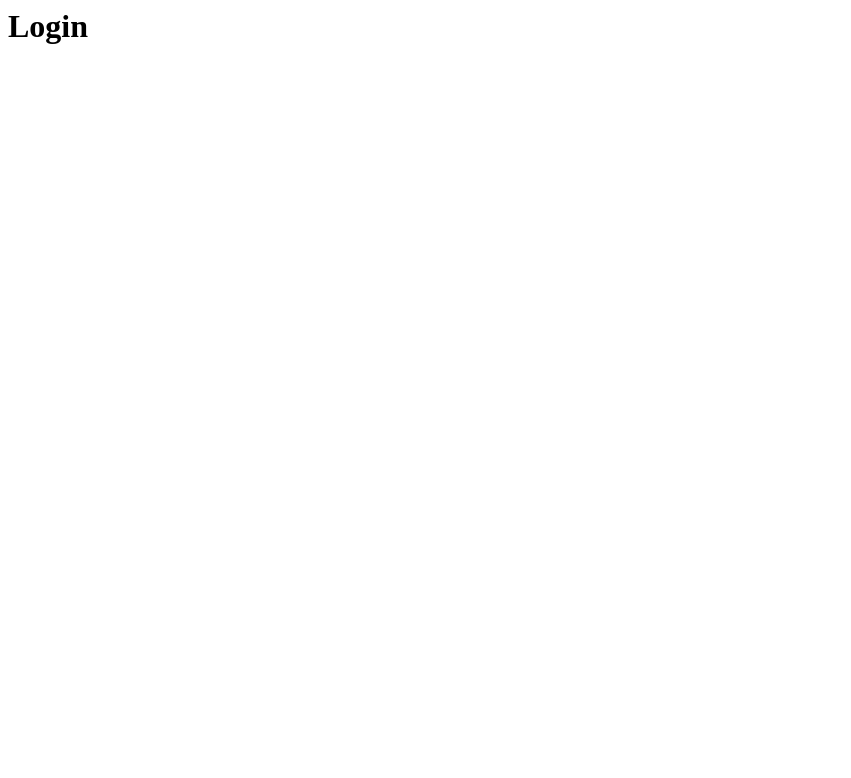
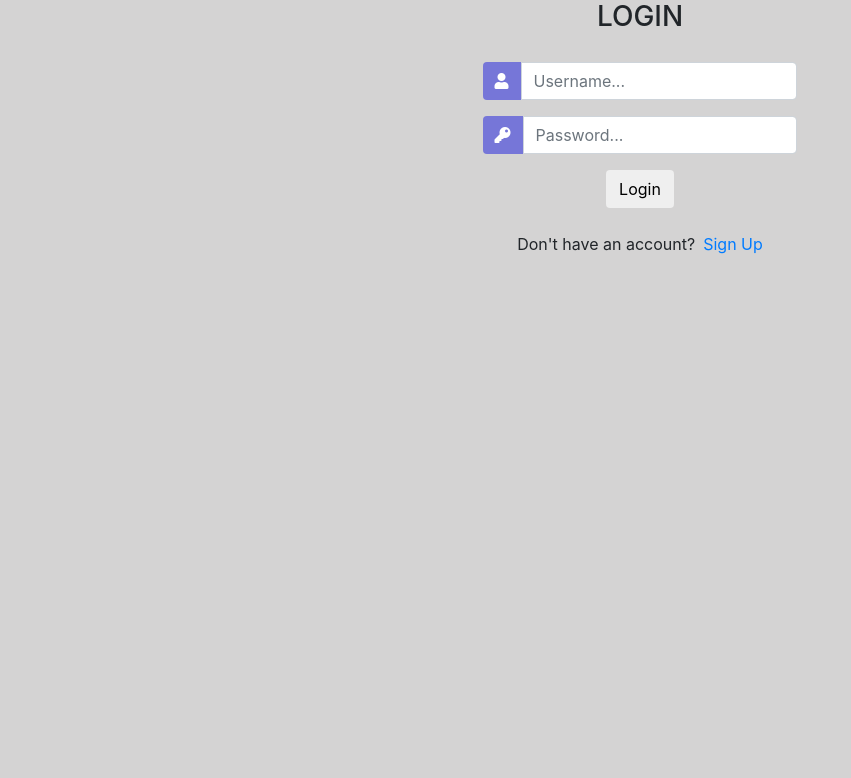
Before and after one commit to VGichuki/my-neighborhood, a Django app: page /login/ in a window 1280 px wide. Before the commit the part shown is almost empty. Shown: the top 778 px of the page, without its empty margins (0-851 px from the left). Run offline with Django 3.2, Linux system fonts and the light colour scheme; some libraries are stand-ins or nearby versions.

Commit message:
update the login page

```diff
--- a/hood/templates/accounts/login.html
+++ b/hood/templates/accounts/login.html
@@ -1 +1,81 @@
-<h1>Login</h1>
+<!DOCTYPE html>
+<html>
+
+<head>
+	<title>Login</title>
+	<link rel="stylesheet" href="https://stackpath.bootstrapcdn.com/bootstrap/4.1.3/css/bootstrap.min.css" integrity="sha384-MCw98/SFnGE8fJT3GXwEOngsV7Zt27NXFoaoApmYm81iuXoPkFOJwJ8ERdknLPMO" crossorigin="anonymous">
+	<script src="https://ajax.googleapis.com/ajax/libs/jquery/3.3.1/jquery.min.js"></script>
+	<link rel="stylesheet" href="https://use.fontawesome.com/releases/v5.6.1/css/all.css" integrity="sha384-gfdkjb5BdAXd+lj+gudLWI+BXq4IuLW5IT+brZEZsLFm++aCMlF1V92rMkPaX4PP" crossorigin="anonymous">
+
+	<style>
+		body{
+			background-color: rgb(212, 211, 211);
+		}
+		.user_card{
+			width: 350px;
+			margin-top: auto;
+			margin-bottom: auto;
+		}
+		.form_container{
+			margin-top: 20px;
+		}
+		.form_title{
+			color: black;
+		}
+		.input-group-text{
+			background:  rgb(118, 118, 216)!important;
+			color: white !important;
+			border: 0 !important;
+			border-radius: 0.25rem 0 0 0.25rem !important;
+		}
+
+	</style>
+
+</head>
+<body>
+	<div class="container h-100">
+		<div class="d-flex justify-content-center h-100">
+			<div class="user_card">
+				<div class="d-flex justify-content-center">
+
+
+					<h3 id="form-title">LOGIN</h3>
+				</div>
+				<div class="d-flex justify-content-center form_container">
+					<form method="POST" action="">
+                        {% csrf_token %}
+						<div class="input-group mb-3">
+							<div class="input-group-append">
+								<span class="input-group-text"><i class="fas fa-user"></i></span>
+							</div>
+							<input type="text" name="username" placeholder="Username..." class="form-control">
+						</div>
+						<div class="input-group mb-2">
+							<div class="input-group-append">
+								<span class="input-group-text"><i class="fas fa-key"></i></span>
+							</div>
+								<input type="password" name="password" placeholder="Password..." class="form-control" >
+						</div>
+
+							<div class="d-flex justify-content-center mt-3 login_container">
+				 				<input class="btn login_btn" type="submit" value="Login">
+				   			</div>
+					</form>
+
+				</div>
+                {% for message in messages %}
+                    <p>{{message}}</p>
+                {% endfor %}
+
+				<div class="mt-4">
+					<div class="d-flex justify-content-center links">
+						Don't have an account? <a href="{% url 'register' %}" class="ml-2">Sign Up</a>
+					</div>
+
+				</div>
+			</div>
+		</div>
+	</div>
+</body>
+
+</html>
```
